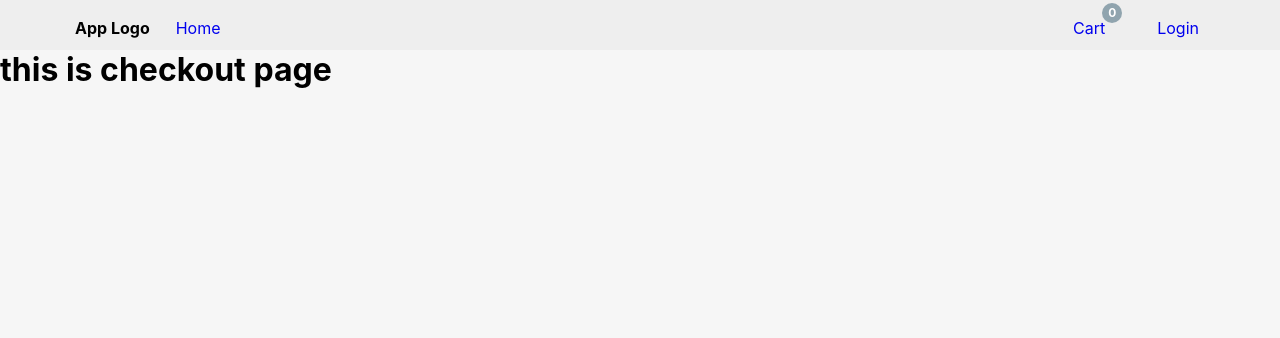
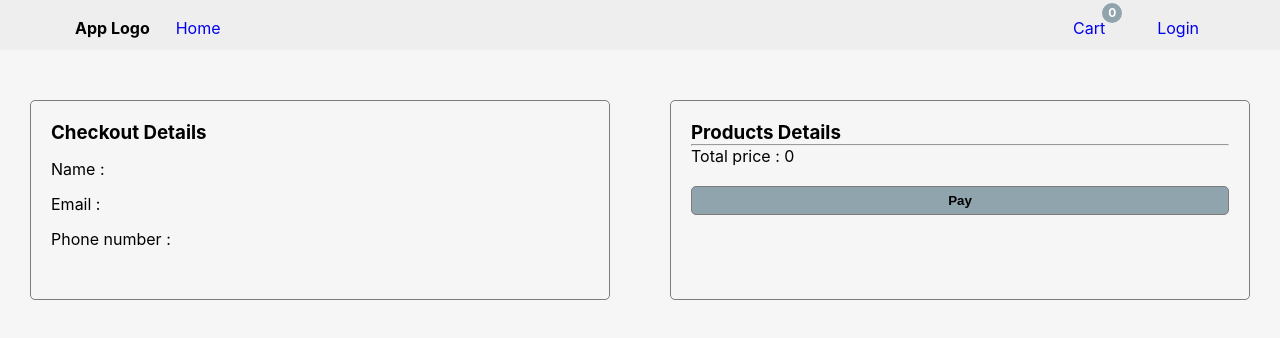
Before and after one commit to sabafooladfar/Shopping-app, a React (Create React App) app: page /checkout in a window 1280 px wide. Shown: the top 338 px of the page. Built offline with nearby package versions, Linux system fonts and the light colour scheme.

Commit message:
develop checkout page

```diff
--- a/src/components/Login/LoginForm.js
+++ b/src/components/Login/LoginForm.js
@@ -28,6 +28,7 @@ const LoginForm = () => {
     try {
       const { data } = await loginUser(values);
       setAuth(data);
+      setError(null);
       navigate("/");
     } catch (error) {
       if (error.response && error.response.data.message) {
--- a/src/components/Sigup/SignupForm.js
+++ b/src/components/Sigup/SignupForm.js
@@ -48,6 +48,7 @@ const SignupForm = () => {
     try {
       const { data } = await signupUser(user);
       setAuth(data);
+      setError(null);
       navigate("/");
     } catch (error) {
       if (error.response && error.response.data.message) {
--- /dev/null
+++ b/src/components/checkout/Checkout.js
@@ -0,0 +1,38 @@
+import { useCart } from "../../Providers/CartProvider";
+import { Link } from "react-router-dom";
+import { useAuth } from "../../Providers/AuthProvider";
+import "./checkout.css";
+
+const Checkout = () => {
+  const { cart, total } = useCart();
+  const user = useAuth();
+  return (
+    <main className="checkoutContainer">
+      <section className="userDetail">
+        <h3>Checkout Details</h3>
+        <div>
+          <p>Name : {user.name}</p>
+          <p>Email : {user.email}</p>
+          <p>Phone number : {user.phoneNumber}</p>
+        </div>
+      </section>
+      <section className="productsDetail">
+        <h3>Products Details</h3>
+        {cart &&
+          cart.map((c) => {
+            return (
+              <div>
+                <p>Product name : {c.name}</p>
+                <p>Quantity : {c.quantity}</p>
+                <p>Price : {c.quantity * c.offPrice}</p>
+              </div>
+            );
+          })}
+        <hr />
+        <p>Total price : {total}</p>
+        <button>Pay</button>
+      </section>
+    </main>
+  );
+};
+export default Checkout;
--- /dev/null
+++ b/src/components/checkout/checkout.css
@@ -0,0 +1,38 @@
+.checkoutContainer{
+    display: flex;
+    justify-content: space-around;
+    margin-top: 20px;
+}
+.userDetail{
+    border-radius: 5px;
+    padding: 20px;
+    border: 1px solid #7c7c7c;
+    width: 50%;
+    margin: 30px;
+    height: 200px;
+}
+.productsDetail{
+    border: 1px solid #7c7c7c;
+    border-radius: 5px;
+    width: 50%;
+    padding: 20px;
+    margin: 30px;
+    height: auto;
+}
+.productsDetail div{
+    margin: 15px 0;
+}
+.productsDetail button{
+    padding: 6px 15px;
+  outline: none;
+  border: 1px solid #7c7c7c;
+  border-radius: 5px;
+  cursor: pointer;
+  width: 100%;
+  margin-top: 20px;
+  background-color: #90a4ae;
+  font-weight: bold;
+}
+.userDetail div p{
+    margin-top: 15px;
+}
--- a/src/pages/CheckoutPage.js
+++ b/src/pages/CheckoutPage.js
@@ -1,9 +1,10 @@
+import Checkout from "../components/checkout/Checkout";
 import Layout from "../Layout/Layout";
 
 const CheckoutPage = () => {
     return (
         <Layout>
-            <h1>this is checkout page</h1>
+            <Checkout/>
         </Layout>
      );
 }
```
